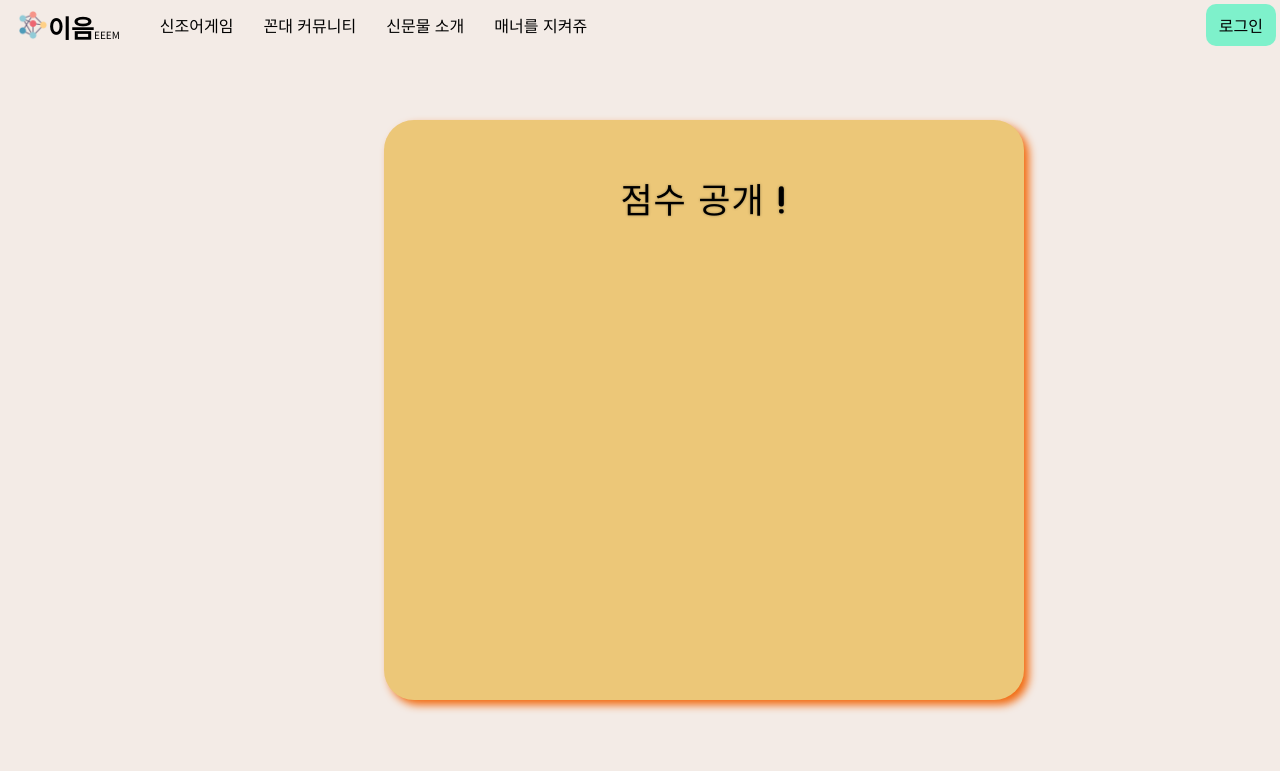
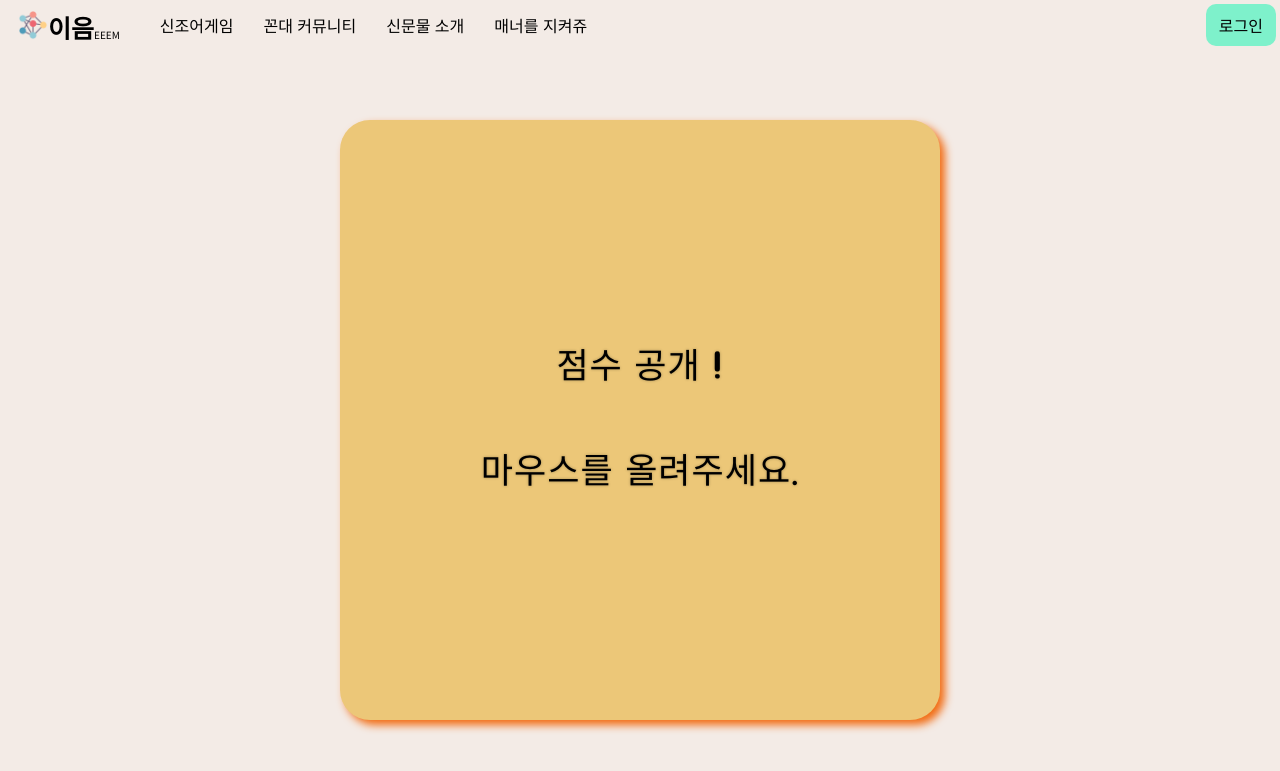
Before and after one commit to juliajh/EEEM, a Django app: page /newterms/1/result in a window 1280 px wide. Shown: the top 771 px of the page. Run offline with Django 3.2, Linux system fonts and the light colour scheme; some libraries are stand-ins or nearby versions; some web fonts are replaced.

Commit message:
newterm animation

```diff
--- a/gyeongsoton/main/static/css/newtermEnd.css
+++ b/gyeongsoton/main/static/css/newtermEnd.css
@@ -1,19 +1,28 @@
-@import url('https://fonts.googleapis.com/css2?family=Black+Han+Sans&family=Do+Hyeon&family=Gamja+Flower&family=Jua&display=swap');
+@import url("https://fonts.googleapis.com/css2?family=Black+Han+Sans&family=Do+Hyeon&family=Gamja+Flower&family=Jua&display=swap");
 
 main {
   padding-top: 120px;
-  font-family: 'Jua', sans-serif;
+  font-family: "Jua", sans-serif;
+  display: flex;
+  justify-content: center;
+  align-items: center;
+}
+
+.gameCard {
+  position: relative;
+  height: 600px;
+  width: 600px;
 }
 
 .gameCard__side {
-  margin: 0 auto;
-  padding-top: 30px;
-  height: 550px;
-  width: 50%;
+  /* margin: 0 auto; */
+  /* padding-top: 30px; */
+  height: 100%;
+  width: 100%;
   position: absolute;
   background-size: cover !important;
   background-color: rgb(236, 199, 120);
-  border-radius: 30px 30px 30px 30px;
+  border-radius: 30px;
   box-shadow: 5px 5px 9px #f26b11;
   grid-row: -1;
   text-transform: uppercase;
@@ -25,22 +34,47 @@ main {
   line-height: 3em;
   min-width: 3em;
   text-align: center;
-  left: 30%;
+  /* left: 30%; */
   backface-visibility: hidden;
-  transition: 0.3s ease-in-out;
+  /* transition: 0.3s ease-in-out; */
   text-shadow: 0 0 3px rgba(0, 0, 0, 0.3);
 }
 
 .gameCard__side--front {
+  display: flex;
+  flex-direction: column;
+  align-items: center;
+  justify-content: center;
   background-color: rgb(236, 199, 120);
 }
 .gameCard__side--back {
+  display: flex;
+  justify-content: center;
+  align-items: center;
   transform: rotateY(180deg);
   background-color: rgb(236, 199, 120);
 }
 .gameCard:hover .gameCard__side--front {
-  transform: rotateY(-180deg);
+  animation: rotateFront 0.3s ease-in-out forwards;
 }
 .gameCard:hover .gameCard__side--back {
-  transform: rotateY(0deg);
+  animation: rotateBack 0.3s ease-in-out forwards;
 }
+
+@keyframes rotateFront {
+  from {
+    transform: rotateY(0deg);
+  }
+  to {
+    transform: rotateY(-180deg);
+  }
+}
+
+@keyframes rotateBack {
+  from {
+    transform: rotateY(180deg);
+  }
+  to {
+    transform: rotateY(0deg);
+  }
+}
--- a/gyeongsoton/main/templates/newtermEnd.html
+++ b/gyeongsoton/main/templates/newtermEnd.html
@@ -11,12 +11,14 @@
         <div class="gameCard">
             <div class="gameCard__side gameCard__side--front">
                 <span>점수 공개 !</span>
+                <span>마우스를 올려주세요.</span>
             </div>
             <div class="gameCard__side gameCard__side--back">
-                <p>당신의 점수는 {{score}}점 입니다.</p>
+                <p>당신의 점수는 {{score}} / 4 점 입니다.</p>
             </div>
         </div>
     </main>
+    <script src="{% static 'js/newtermEnd.js' %}"></script>
 </body>
 
 {% endblock %}
```
Also changed, not shown: gyeongsoton/db.sqlite3, gyeongsoton/main/static/js/newtermEnd.js (added).
